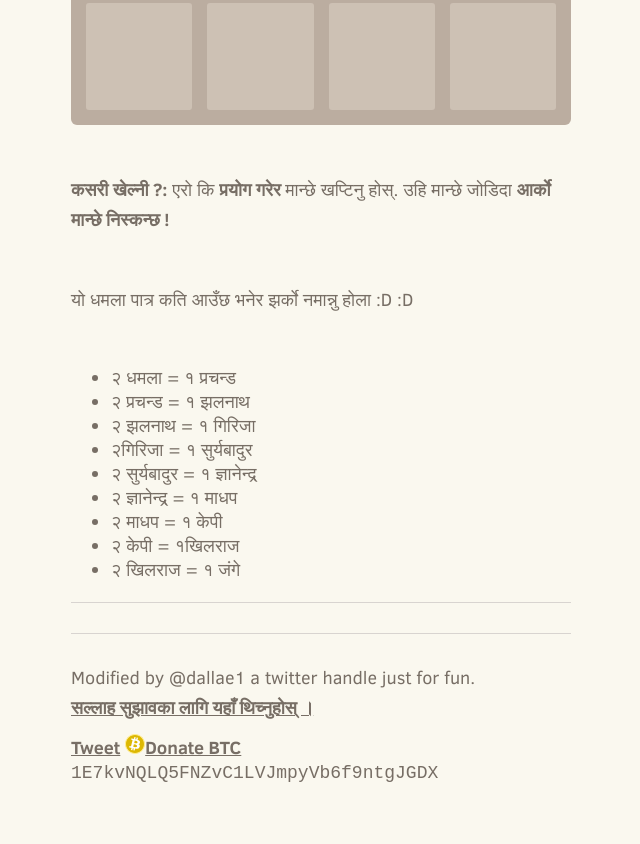
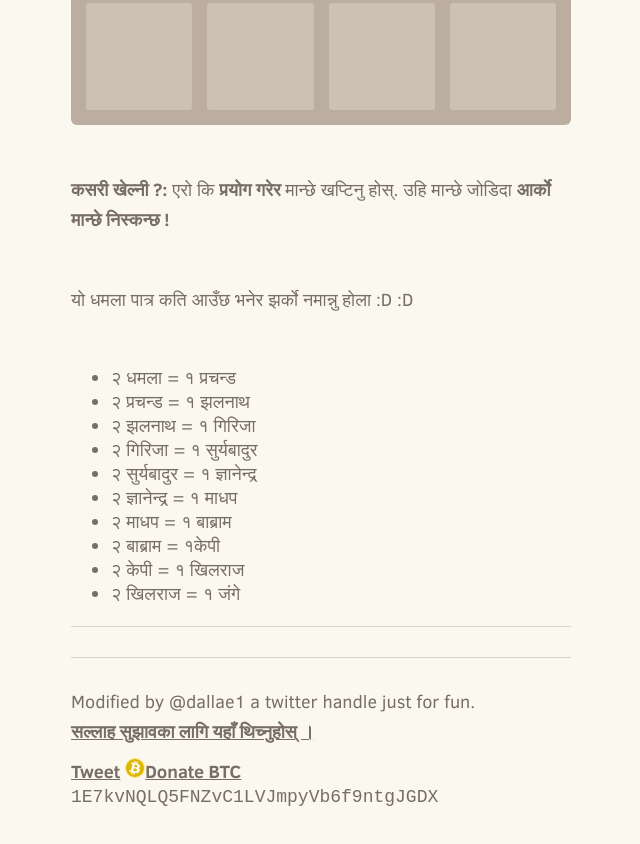
Before and after one commit to dallae/dallae.github.io, a plain HTML site: page index.html in a window 1280 px wide. Shown: the part 640-1484 px from the top of the page, without its empty margins (319-959 px from the left). Drawn offline with Linux system fonts and the light colour scheme.

Commit message:
list fix

```diff
--- a/index.html
+++ b/index.html
@@ -89,11 +89,12 @@
         <li>२ धमला = १ प्रचन्ड</li>
         <li>२ प्रचन्ड  = १ झलनाथ</li>
         <li>२ झलनाथ = १ गिरिजा </li>
-        <li>२गिरिजा = १ सुर्यबादुर</li>
+        <li>२ गिरिजा = १ सुर्यबादुर</li>
         <li>२ सुर्यबादुर = १ ज्ञानेन्द्र</li>
         <li>२ ज्ञानेन्द्र = १ माधप</li>
-        <li>२ माधप = १ केपी</li>
-        <li>२ केपी = १खिलराज</li>
+        <li>२ माधप = १ बाब्राम</li>
+        <li>२ बाब्राम = १केपी</li>
+        <li>२ केपी = १ खिलराज</li>
         <li>२ खिलराज = १ जंगे</li>
       </ul>
     </p>
```
